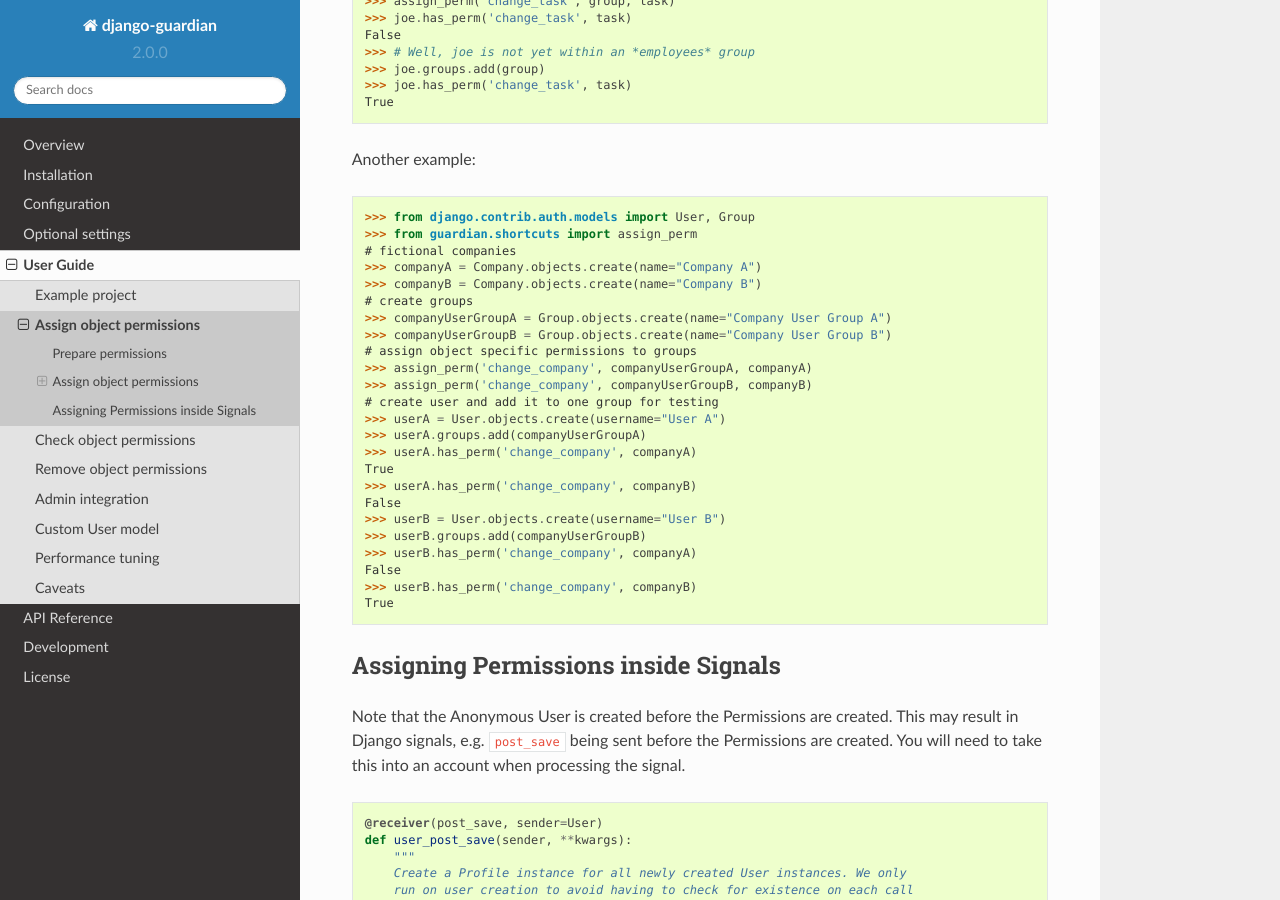
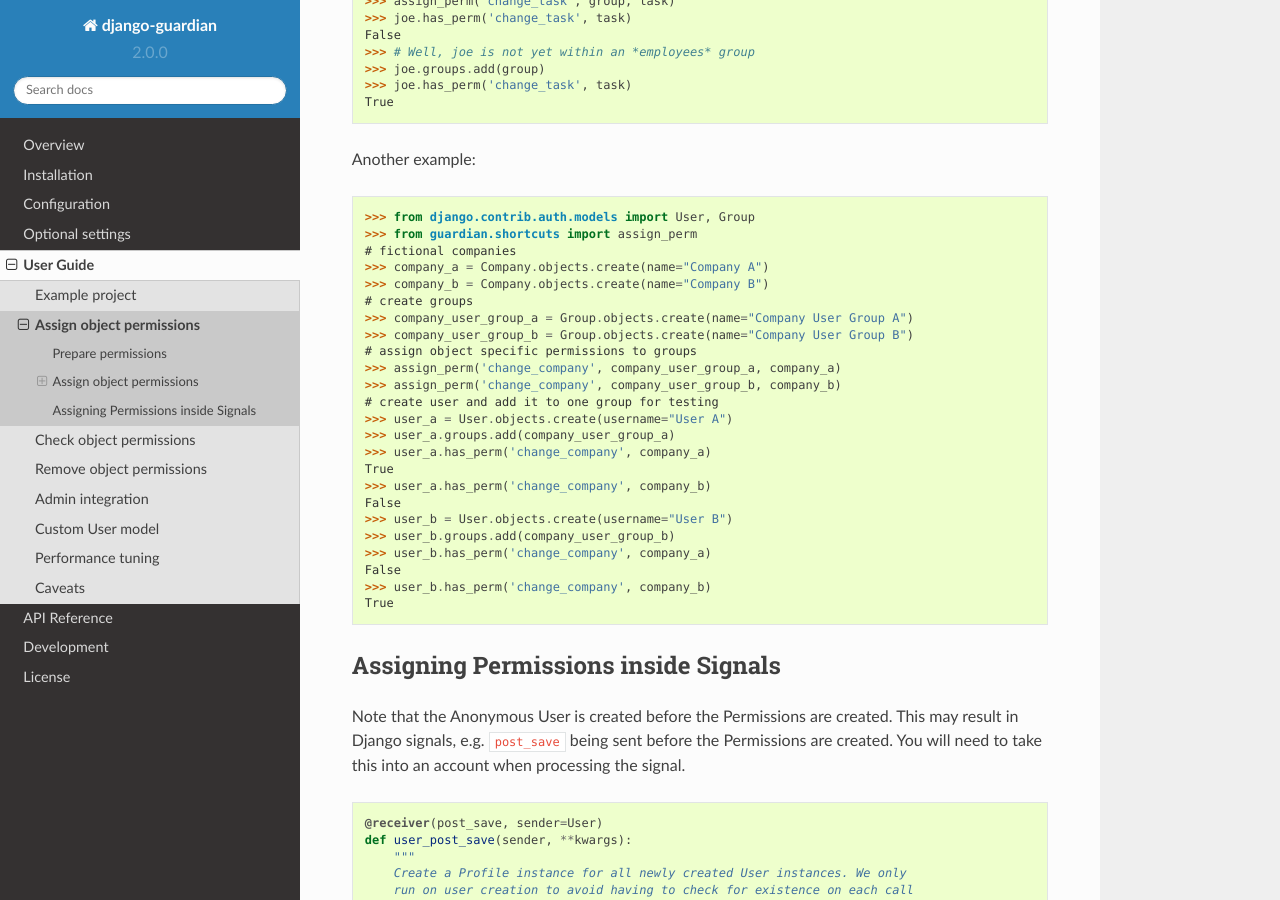
Before and after one commit to django-guardian/django-guardian, a Sphinx documentation site: the page built from docs/userguide/assign.rst, in a window 1280 px wide and 900 px high, scrolled down 2069 px. Built offline with Sphinx 7.4.7 and the Read the Docs theme 2.0.0, drawn with Linux system fonts in a browser that asks for light colours; the version number is read from the project's files by our own code.

Commit message:
Update example to be PEP8 compliant (#623)
* Update example to be PEP8 compliant

```diff
--- a/docs/userguide/assign.rst
+++ b/docs/userguide/assign.rst
@@ -117,26 +117,26 @@
     >>> from django.contrib.auth.models import User, Group
     >>> from guardian.shortcuts import assign_perm
     # fictional companies
-    >>> companyA = Company.objects.create(name="Company A")
-    >>> companyB = Company.objects.create(name="Company B")
+    >>> company_a = Company.objects.create(name="Company A")
+    >>> company_b = Company.objects.create(name="Company B")
     # create groups
-    >>> companyUserGroupA = Group.objects.create(name="Company User Group A")
-    >>> companyUserGroupB = Group.objects.create(name="Company User Group B")
+    >>> company_user_group_a = Group.objects.create(name="Company User Group A")
+    >>> company_user_group_b = Group.objects.create(name="Company User Group B")
     # assign object specific permissions to groups
-    >>> assign_perm('change_company', companyUserGroupA, companyA)
-    >>> assign_perm('change_company', companyUserGroupB, companyB)
+    >>> assign_perm('change_company', company_user_group_a, company_a)
+    >>> assign_perm('change_company', company_user_group_b, company_b)
     # create user and add it to one group for testing
-    >>> userA = User.objects.create(username="User A")
-    >>> userA.groups.add(companyUserGroupA)
-    >>> userA.has_perm('change_company', companyA)
+    >>> user_a = User.objects.create(username="User A")
+    >>> user_a.groups.add(company_user_group_a)
+    >>> user_a.has_perm('change_company', company_a)
     True
-    >>> userA.has_perm('change_company', companyB)
+    >>> user_a.has_perm('change_company', company_b)
     False
-    >>> userB = User.objects.create(username="User B")
-    >>> userB.groups.add(companyUserGroupB)
-    >>> userB.has_perm('change_company', companyA)
+    >>> user_b = User.objects.create(username="User B")
+    >>> user_b.groups.add(company_user_group_b)
+    >>> user_b.has_perm('change_company', company_a)
     False
-    >>> userB.has_perm('change_company', companyB)
+    >>> user_b.has_perm('change_company', company_b)
     True
 
 Assigning Permissions inside Signals
```
